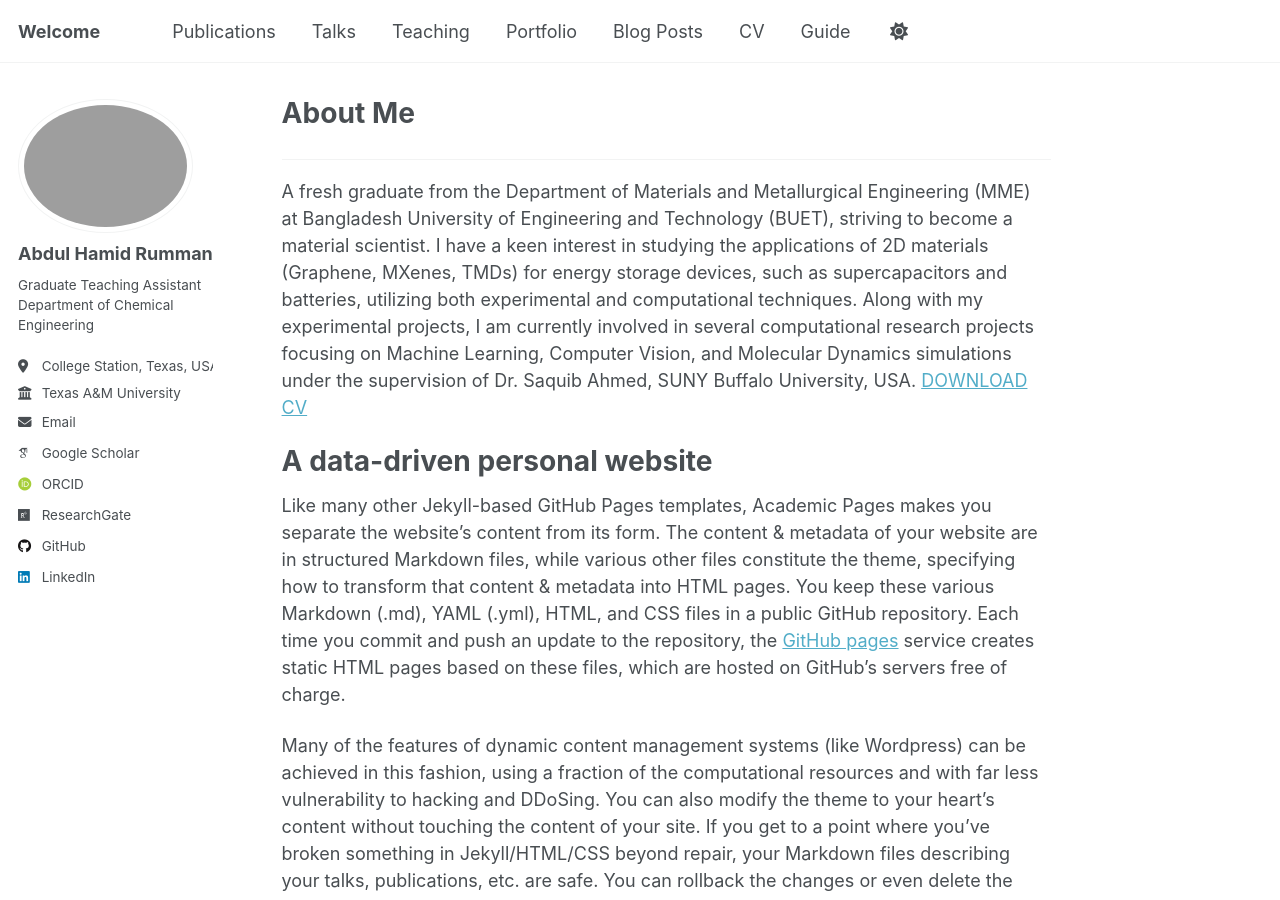
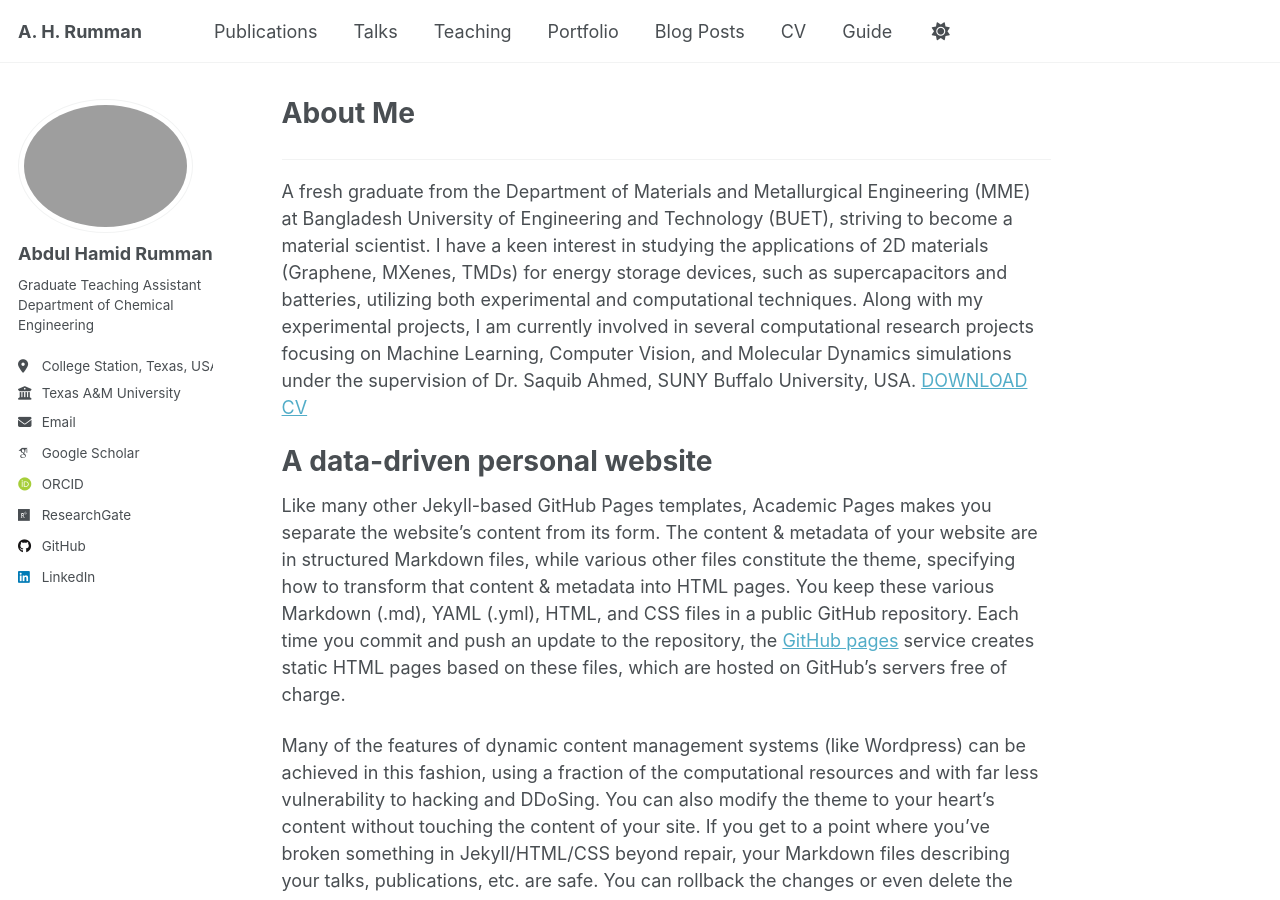
Before and after one commit to AbdulHamidRumman/abdulhamidrumman.github.io, a Jekyll site: the page built from _pages/about.md, in a window 1280 px wide and 900 px high. Built offline with Jekyll 4.4.1, drawn with Linux system fonts in a browser that asks for light colours; some web fonts are replaced; a script that is not in the unit is left out.

Commit message:
Update _config.yml

```diff
--- a/_config.yml
+++ b/_config.yml
@@ -9,7 +9,7 @@
 # Basic Site Settings
 locale                   : "en-US"
 site_theme               : "default"
-title                    : "Welcome"
+title                    : "A. H. Rumman"
 title_separator          : "-"
 name                     : &name "Abdul Hamid Rumman"
 description              : &description "personal description"
```
